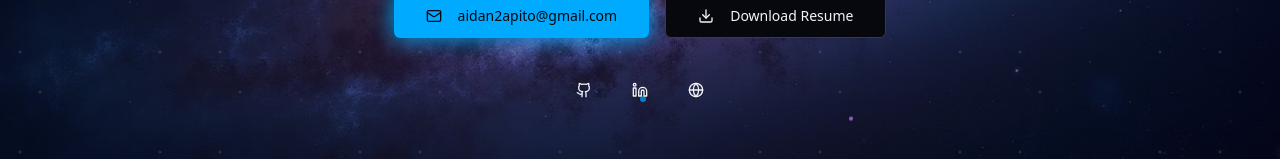
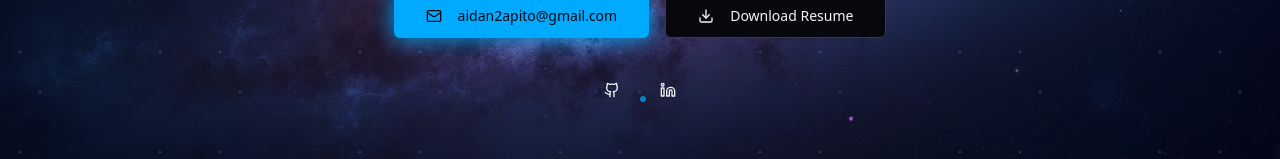
Before and after one commit to aidanapito/aidanapito.github.io, a React (Vite) app: page / in a window 1280 px wide. Shown: the part 478-637 px from the top of the page. Built offline with nearby package versions, Linux system fonts and the light colour scheme.

Commit message:
removed redundant portfolio tab

```diff
--- a/src/components/Hero.tsx
+++ b/src/components/Hero.tsx
@@ -1,5 +1,5 @@
 import { Button } from "@/components/ui/button";
-import { Github, Linkedin, Mail, Globe, Download } from "lucide-react";
+import { Github, Linkedin, Mail, Download } from "lucide-react";
 import cosmicHeroBg from "@/assets/cosmic-hero-bg.jpg";
 
 const Hero = () => {
@@ -53,10 +53,6 @@ const Hero = () => {
               <Linkedin className="h-6 w-6" />
               <span className="sr-only">LinkedIn</span>
             </Button>
-            <Button variant="ghost" size="icon" className="hover:glow-primary">
-              <Globe className="h-6 w-6" />
-              <span className="sr-only">Portfolio Website</span>
-            </Button>
           </div>
         </div>
       </div>
```
